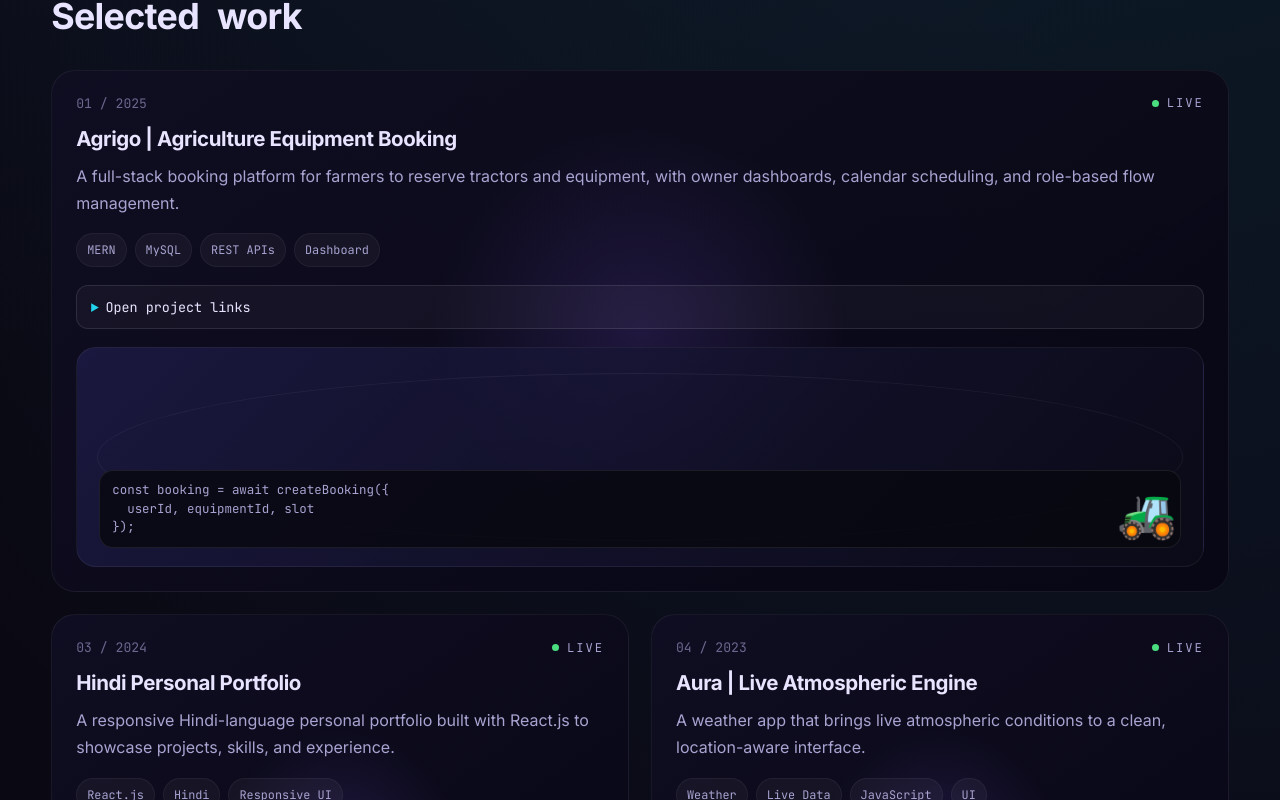
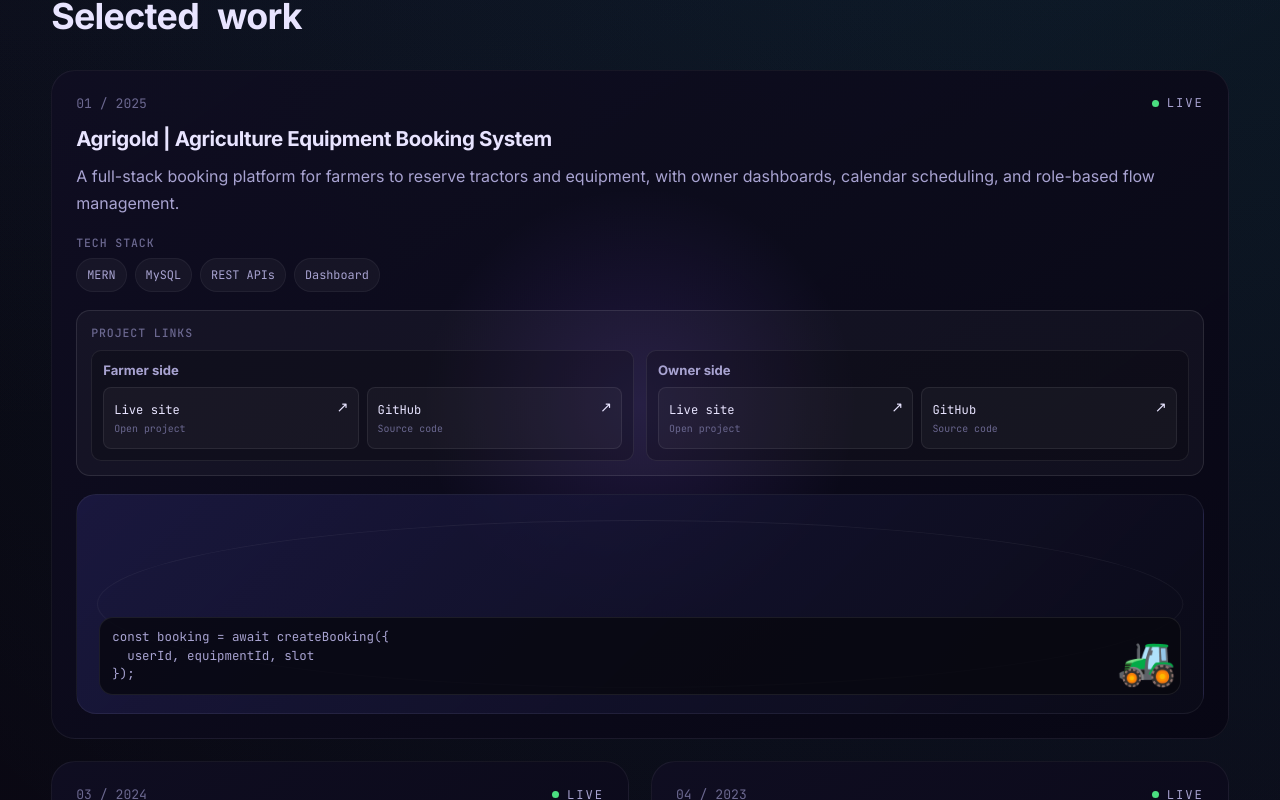
Before and after one commit to Santhosh-341/finalyearportfoliosanthosh149, a React (Vite) app: page / in a window 1280 px wide. Shown: the part 1840-2640 px from the top of the page. Built offline with nearby package versions, Linux system fonts and the light colour scheme; a web font is replaced by a local one.

Commit message:
Update project cards with stack and links

```diff
--- a/src/components/Projects.jsx
+++ b/src/components/Projects.jsx
@@ -7,7 +7,7 @@
     year: '01 / 2025',
     status: 'Live',
     statusClass: 'live',
-    title: 'Agrigo | Agriculture Equipment Booking',
+    title: 'Agrigold | Agriculture Equipment Booking System',
     description: 'A full-stack booking platform for farmers to reserve tractors and equipment, with owner dashboards, calendar scheduling, and role-based flow management.',
     tags: ['MERN', 'MySQL', 'REST APIs', 'Dashboard'],
     versions: [
@@ -31,9 +31,9 @@
     year: '03 / 2024',
     status: 'Live',
     statusClass: 'live',
-    title: 'Hindi Personal Portfolio',
-    description: 'A responsive Hindi-language personal portfolio built with React.js to showcase projects, skills, and experience.',
-    tags: ['React.js', 'Hindi', 'Responsive UI'],
+    title: 'Personal Portfolio',
+    description: 'A responsive  personal portfolio built with React.js to showcase projects, skills, and experience.',
+    tags: ['React.js', 'Responsive UI'],
     versions: [
       {
         label: 'Personal Portfolio',
@@ -104,6 +104,7 @@
       </div>
       <h3>{project.title}</h3>
       <p>{project.description}</p>
+      <h4 className="project-subtitle">Tech stack</h4>
       <div className="tag-row">
         {project.tags.map((tag, idx) => (
           <span key={idx} className="tag">
@@ -111,26 +112,32 @@
           </span>
         ))}
       </div>
-      <details className="project-access">
-        <summary>Open project links</summary>
+      <div className="project-access" aria-label={`${project.title} links`}>
+        <h4 className="project-access-heading">Project links</h4>
         <div className="project-access-options">
           {project.versions.map((version) => (
             <div className="project-access-version" key={version.label}>
               <h4>{version.label}</h4>
+              <div className="project-link-actions">
                 {version.live && (
-                <a href={version.live} target="_blank" rel="noreferrer">
-                  Live site <span className="arrow">→</span>
+                  <a className="project-link-tile" href={version.live} target="_blank" rel="noreferrer">
+                    <span className="project-link-label">Live site</span>
+                    <span className="project-link-type">Open project</span>
+                    <span className="arrow" aria-hidden="true">↗</span>
                   </a>
                 )}
                 {version.github && (
-                <a href={version.github} target="_blank" rel="noreferrer">
-                  GitHub <span className="arrow">→</span>
+                  <a className="project-link-tile" href={version.github} target="_blank" rel="noreferrer">
+                    <span className="project-link-label">GitHub</span>
+                    <span className="project-link-type">Source code</span>
+                    <span className="arrow" aria-hidden="true">↗</span>
                   </a>
                 )}
               </div>
+            </div>
           ))}
         </div>
-      </details>
+      </div>
       <div className="project-visual">
         <div className="code-snippet">{project.codeSnippet}</div>
         <div className="glyph">{project.glyph}</div>
--- a/src/index.css
+++ b/src/index.css
@@ -997,7 +997,16 @@
         display: flex;
         flex-wrap: wrap;
         gap: 8px;
-        margin: 14px 0 18px;
+        margin: 8px 0 18px;
+      }
+      .project-subtitle {
+        margin: 18px 0 0;
+        color: var(--text-muted);
+        font-family: JetBrains Mono, monospace;
+        font-size: 0.72rem;
+        font-weight: 500;
+        letter-spacing: 0.08em;
+        text-transform: uppercase;
       }
       .tag {
         padding: 8px 10px;
@@ -1022,61 +1031,48 @@
         transform: translateY(-1px);
       }
       .project-access {
-        margin-top: 14px;
+        margin-top: 18px;
+        padding: 14px;
         border: 1px solid rgba(255, 255, 255, 0.1);
-        border-radius: 12px;
+        border-radius: 14px;
         background: rgba(255, 255, 255, 0.035);
         transition:
           border-color 0.25s ease,
           background-color 0.25s ease;
       }
-      .project-access[open] {
+      .project-access:hover {
         border-color: rgba(139, 92, 246, 0.42);
         background: rgba(139, 92, 246, 0.06);
       }
-      .project-access summary {
-        padding: 12px 14px;
-        color: var(--text);
-        cursor: pointer;
+      .project-access-heading {
+        margin: 0 0 10px;
+        color: var(--text-muted);
         font-family: JetBrains Mono, monospace;
-        font-size: 0.84rem;
-        transition: color 0.25s ease;
-      }
-      .project-access summary:hover,
-      .project-access summary:focus-visible {
-        color: var(--cyan);
-      }
-      .project-access summary::marker {
-        color: var(--cyan);
+        font-size: 0.72rem;
+        font-weight: 500;
+        letter-spacing: 0.08em;
+        text-transform: uppercase;
       }
       .project-access-options {
         display: grid;
         grid-template-columns: repeat(auto-fit, minmax(180px, 1fr));
         gap: 12px;
-        padding: 0 14px 14px;
       }
       .project-access-version {
-        display: flex;
-        flex-wrap: wrap;
-        align-items: center;
-        gap: 8px 16px;
-        padding: 12px;
+        min-width: 0;
+        padding: 11px;
         border: 1px solid rgba(255, 255, 255, 0.08);
-        border-radius: 8px;
+        border-radius: 10px;
         background: rgba(0, 0, 0, 0.2);
         transition:
-          transform 0.25s ease,
           border-color 0.25s ease,
           background-color 0.25s ease;
-      }
-      .project-access[open] .project-access-version {
-        animation: project-link-reveal 0.35s ease both;
-      }
-      .project-access[open] .project-access-version:nth-child(2) {
-        animation-delay: 0.08s;
+        animation: project-link-reveal 0.45s ease both;
+      }
+      .project-access-version:nth-child(2) {
+        animation-delay: 0.1s;
       }
       .project-access-version:hover {
-        transform: translateY(-3px);
         border-color: rgba(139, 92, 246, 0.45);
         background: rgba(139, 92, 246, 0.08);
       }
@@ -1091,28 +1087,60 @@
         }
       }
       .project-access-version h4 {
-        flex-basis: 100%;
-        margin: 0;
+        margin: 0 0 9px;
         color: var(--text-soft);
         font-size: 0.82rem;
       }
-      .project-access-version a {
-        display: inline-flex;
-        align-items: center;
-        gap: 6px;
+      .project-link-actions {
+        display: grid;
+        grid-template-columns: repeat(2, minmax(0, 1fr));
+        gap: 8px;
+      }
+      .project-link-tile {
+        position: relative;
+        display: flex;
+        min-width: 0;
+        min-height: 62px;
+        flex-direction: column;
+        justify-content: center;
+        gap: 4px;
+        padding: 9px 26px 9px 10px;
+        border: 1px solid rgba(255, 255, 255, 0.08);
+        border-radius: 8px;
+        background: rgba(255, 255, 255, 0.035);
         color: var(--text);
         font-family: JetBrains Mono, monospace;
+        transition:
+          transform 0.22s ease,
+          border-color 0.22s ease,
+          background-color 0.22s ease,
+          color 0.22s ease;
+      }
+      .project-link-tile:hover,
+      .project-link-tile:focus-visible {
+        transform: translateY(-2px);
+        border-color: rgba(34, 211, 238, 0.42);
+        background: rgba(34, 211, 238, 0.08);
+        color: var(--cyan);
+      }
+      .project-link-label {
         font-size: 0.76rem;
       }
-      .project-access-version a:hover {
-        color: var(--cyan);
-      }
-      .project-access-version a .arrow {
+      .project-link-type {
+        color: var(--text-muted);
+        font-size: 0.62rem;
+      }
+      .project-link-tile .arrow {
+        position: absolute;
+        top: 9px;
+        right: 9px;
+        font-size: 0.9rem;
         display: inline-block;
-        transition: transform 0.2s ease;
-      }
-      .project-access-version a:hover .arrow {
-        transform: translateX(4px);
+        transition: transform 0.22s ease;
+      }
+      .project-link-tile:hover .arrow,
+      .project-link-tile:focus-visible .arrow {
+        transform: translate(2px, -2px);
       }
       .project-visual {
         margin-top: 18px;
```
Lines whose indentation alone changed are shown as unchanged.
